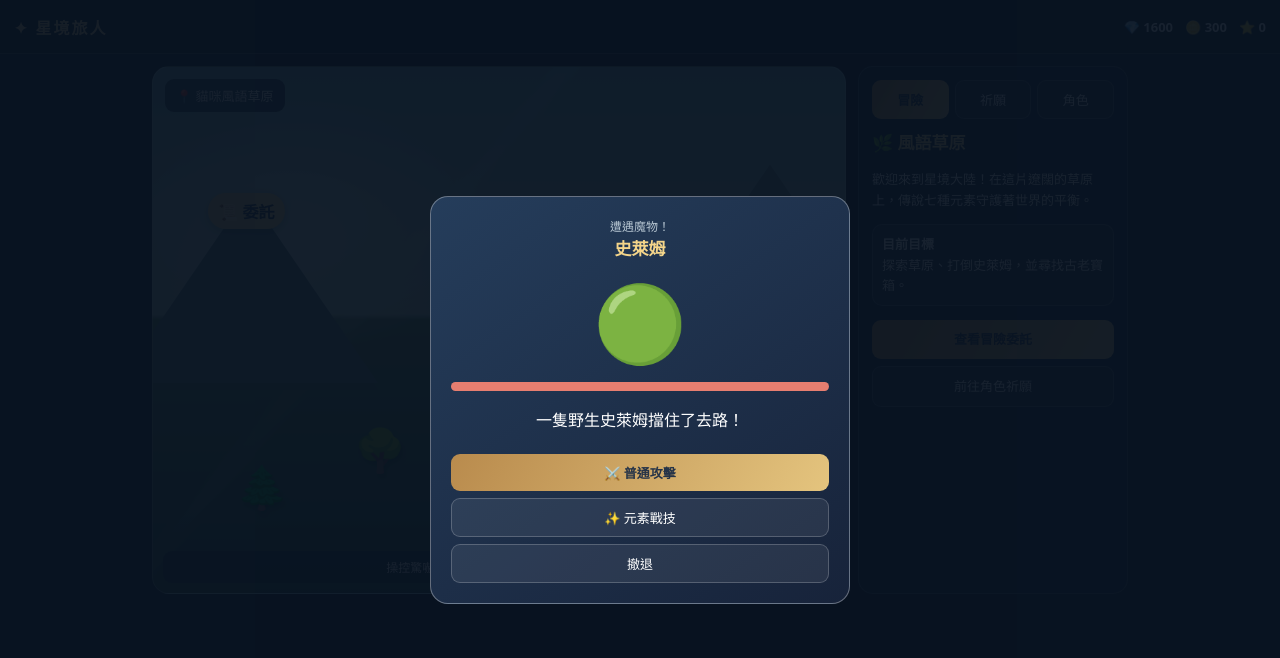
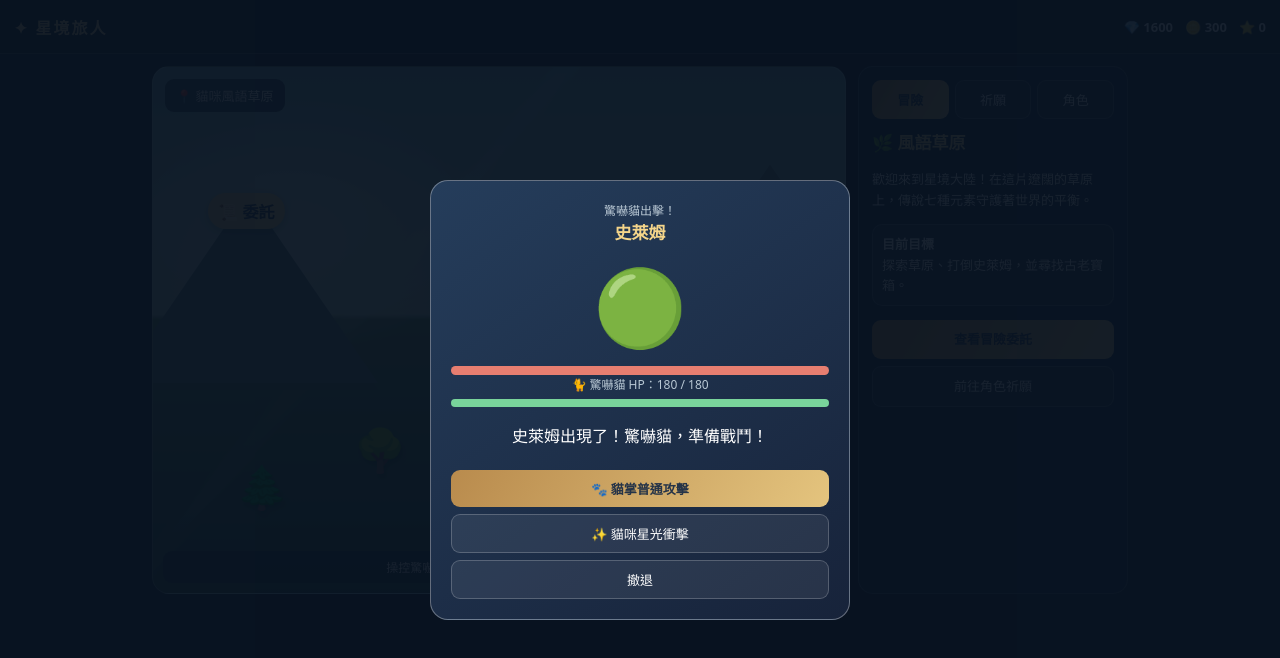
Before and after one commit to yienw35-star/-star-realm-adventure, a plain HTML site: page index.html in a window 1280 px wide. Both pictures are taken after a click on the button "⚔️ 魔物". Drawn offline with Linux system fonts and the light colour scheme.

Commit message:
Add five-star cat hero stats and battle progression

```diff
--- a/index.html
+++ b/index.html
@@ -31,7 +31,7 @@ button{font:inherit;cursor:pointer}.tabrow{display:grid;grid-template-columns:re
 #controls .up{grid-column:2}.down{grid-column:2}.left{grid-column:1;grid-row:2}.right{grid-column:3;grid-row:2}
 #battle{display:none;position:fixed;inset:0;background:#081321eF;z-index:5;align-items:center;justify-content:center;padding:18px}
 #battlebox{max-width:420px;width:100%;background:linear-gradient(145deg,#253d5b,#17233a);border:1px solid #ffffff55;border-radius:18px;padding:20px;text-align:center}
-.enemy{font-size:75px;margin:10px}.bar{height:9px;background:#ffffff25;border-radius:10px;overflow:hidden}.bar i{display:block;height:100%;background:#e77e70;width:100%}
+.enemy{font-size:75px;margin:10px}.bar{height:9px;background:#ffffff25;border-radius:10px;overflow:hidden}.bar i{display:block;height:100%;background:#e77e70;width:100%}.catStats{display:grid;grid-template-columns:repeat(2,1fr);gap:6px;margin:9px 0}.catStat{background:#ffffff12;border:1px solid var(--line);border-radius:8px;padding:7px}.catStat b{color:#ffe3a0}.catHp{height:8px;background:#ffffff25;border-radius:9px;overflow:hidden;margin:6px 0}.catHp i{display:block;height:100%;background:#79d49b;width:100%}
 
 #wishReveal{display:none;position:fixed;inset:0;z-index:8;background:radial-gradient(ellipse at 50% 35%,#66518f 0%,#17233f 48%,#080f20 100%);align-items:center;justify-content:center;padding:18px;overflow:auto}
 #wishReveal.show{display:flex;animation:wishFade .35s ease-out}
@@ -69,10 +69,11 @@ button{font:inherit;cursor:pointer}.tabrow{display:grid;grid-template-columns:re
 </section>
 <aside id="panel"><div class="tabrow"><button class="tab active" data-tab="home">冒險</button><button class="tab" data-tab="gacha">祈願</button><button class="tab" data-tab="bag">角色</button></div><div id="content" class="content"></div></aside></main>
 <div id="wishReveal"><div id="wishBox"><div id="wishTitle">✦ 星願降臨 ✦</div><div id="wishSubtitle">命運的星光正在揭曉……</div><div id="wishBeam"></div><div id="wishCards"></div><button id="wishClose" class="action primary" onclick="closeWishReveal()" style="display:none">收下祈願結果</button><button id="wishSkip" class="action" onclick="revealWishCards()">跳過動畫</button></div></div>
-<div id="battle"><div id="battlebox"><div class="muted">遭遇魔物！</div><h2>史萊姆</h2><div class="enemy">🟢</div><div class="bar"><i id="enemyhp"></i></div><p id="battlemsg">一隻野生史萊姆擋住了去路！</p><button class="action primary" onclick="attack()">⚔️ 普通攻擊</button><button class="action" onclick="skill()">✨ 元素戰技</button><button class="action" onclick="runAway()">撤退</button></div></div>
+<div id="battle"><div id="battlebox"><div class="muted">驚嚇貓出擊！</div><h2>史萊姆</h2><div class="enemy">🟢</div><div class="bar"><i id="enemyhp"></i></div><div class="muted" id="catBattleStats">🐈 驚嚇貓 HP：180 / 180</div><div class="catHp"><i id="catHpBar"></i></div><p id="battlemsg">一隻野生史萊姆擋住了去路！</p><button class="action primary" onclick="attack()">🐾 貓掌普通攻擊</button><button class="action" onclick="skill()">✨ 貓咪星光衝擊</button><button class="action" onclick="runAway()">撤退</button></div></div>
 <script>
 const $=id=>document.getElementById(id);
 let state=JSON.parse(localStorage.getItem('starTraveler')||'null')||{gems:1600,coins:300,primogems:0,owned:['風行者・菲亞'],pity:0,x:50,y:55,chest:false,quest:false};
+state.catLevel=state.catLevel||1;state.catXp=state.catXp||0;
 const characters=[
 {name:'風行者・菲亞',rarity:'★★★★★',element:'風',emoji:'🧝🏻‍♀️',desc:'自由的風之弓手'},
 {name:'焰心・露卡',rarity:'★★★★★',element:'火',emoji:'🔥',desc:'熱情的火焰劍士'},
@@ -82,7 +83,7 @@ const characters=[
 function save(){localStorage.setItem('starTraveler',JSON.stringify(state));$('gems').textContent=state.gems;$('coins').textContent=state.coins;$('primogems').textContent=state.primogems}
 function openPanel(tab){document.querySelectorAll('.tab').forEach(b=>b.classList.toggle('active',b.dataset.tab===tab));let c=$('content');
 if(tab==='gacha')c.innerHTML=`<h2>✦ 星願祈願</h2><div class="card" style="background:linear-gradient(130deg,#514276,#1e4260)"><div style="font-size:12px;color:#f6d58b">期間限定角色祈願</div><div style="font-size:23px;font-weight:900">焰心・露卡</div><div style="font-size:48px">🔥 ⚔️</div><div class="muted">五星火元素角色 · 限定機率提升</div></div><div class="muted">五星基礎機率 0.6% · 四星 5.1% · 90 抽五星保底（原型簡化機制）</div><button class="action primary" onclick="wish(1)">祈願一次 · 160 星石</button><button class="action" onclick="wish(10)">祈願十次 · 1600 星石</button><p class="muted">目前距離保底：${state.pity}/90</p>`;
-else if(tab==='bag')c.innerHTML=`<h2>♡ 角色圖鑑</h2>${state.owned.map(n=>{let a=characters.find(x=>x.name===n);return `<div class="card"><b style="font-size:20px">${a?.emoji||'✨'} ${n}</b><br><span class="muted">${a?.rarity||'★'} · ${a?.element||'冒險'}元素</span><br>${a?.desc||'你的冒險夥伴'}</div>`}).join('')}<div class="muted">角色可在後續版本加入升級、武器與技能系統。</div>`;
+else if(tab==='bag')c.innerHTML=`<h2>♡ 角色圖鑑</h2><div class="card" style="border-color:#f4d58a;background:linear-gradient(135deg,#66533b,#263a55)"><div style="font-size:34px">🐈</div><b>驚嚇貓・星境守護者</b><div class="muted">★★★★★ · 無屬性 · 主角</div><div class="catStats"><div class="catStat">❤️ 生命值<br><b>${catMaxHp()}</b></div><div class="catStat">🐾 攻擊力<br><b>${catAttack()}</b></div><div class="catStat">🛡️ 防禦力<br><b>${catDefense()}</b></div><div class="catStat">⬆️ 等級<br><b>Lv. ${state.catLevel}</b></div></div><div class="muted">經驗值：${state.catXp} / ${state.catLevel*100}</div></div>${state.owned.map(n=>{let a=characters.find(x=>x.name===n);return `<div class="card"><b style="font-size:20px">${a?.emoji||'✨'} ${n}</b><br><span class="muted">${a?.rarity||'★'} · ${a?.element||'冒險'}元素</span><br>${a?.desc||'你的冒險夥伴'}</div>`}).join('')}<div class="muted">角色可在後續版本加入升級、武器與技能系統。</div>`;
 else if(tab==='quest')c.innerHTML=`<h2>📜 冒險委託</h2><div class="card"><b>草原的異動</b><p>擊敗一隻史萊姆，調查附近的魔物活動。</p><span class="muted">獎勵：原石 × 40、摩拉 × 100</span></div><button class="action primary" onclick="startBattle()">前往討伐</button>`;
 else if(tab==='chest')c.innerHTML=`<h2>🎁 古老寶箱</h2><div class="card" style="text-align:center;font-size:48px">🧰</div><p>${state.chest?'這個寶箱已經被打開了。':'草叢後藏著一個古老的寶箱。'}</p><button class="action primary" onclick="openChest()" ${state.chest?'disabled':''}>開啟寶箱</button>`;
 else c.innerHTML=`<h2>🌿 風語草原</h2><p>歡迎來到星境大陸！在這片遼闊的草原上，傳說七種元素守護著世界的平衡。</p><div class="card"><b>目前目標</b><br>探索草原、打倒史萊姆，並尋找古老寶箱。</div><button class="action primary" onclick="openPanel('quest')">查看冒險委託</button><button class="action" onclick="openPanel('gacha')">前往角色祈願</button>`;
@@ -91,11 +92,13 @@ let pendingWishResults=[];
 function wish(n){let cost=n*160;if(state.gems<cost){alert('星石不足！先完成委託或開寶箱吧。');return}state.gems-=cost;let got=[];for(let i=0;i<n;i++){state.pity++;let r=Math.random(),ch;if(state.pity>=90||r<.006){ch=characters[1];state.pity=0}else if(r<.057)ch=characters[2+Math.floor(Math.random()*3)];else ch={name:'見習冒險者',emoji:'🧑🏻‍🎓',rarity:'★★★',element:'無',desc:'旅途中的新夥伴'};if(!state.owned.includes(ch.name))state.owned.push(ch.name);got.push(ch)}save();pendingWishResults=got;$('wishCards').innerHTML='';$('wishTitle').textContent='✦ 星願降臨 ✦';$('wishSubtitle').textContent='命運的星光正在揭曉……';$('wishClose').style.display='none';$('wishSkip').style.display='block';$('wishReveal').classList.add('show');$('wishReveal').classList.remove('ready');setTimeout(()=>{$('wishReveal').classList.add('ready');$('wishSubtitle').textContent='光芒落下，看看你遇見了誰！';setTimeout(revealWishCards,750)},250)}
 function revealWishCards(){if(!pendingWishResults.length)return;$('wishCards').innerHTML=pendingWishResults.map((ch,i)=>{let tier=ch.rarity==='★★★★★'?'r5':ch.rarity==='★★★★'?'r4':'r3';return `<div class="wishCard ${tier}" style="--delay:${i*90}ms"><div class="muted">${ch.element}元素</div><div class="wishEmoji">${ch.emoji}</div><div class="wishName">${ch.name}</div><div class="wishStars">${ch.rarity}</div></div>`}).join('');$('wishTitle').textContent=pendingWishResults.some(x=>x.rarity==='★★★★★')?'★ 五星角色降臨！ ★':'✦ 祈願結果 ✦';$('wishSubtitle').textContent='新的相遇，已加入你的旅程。';$('wishSkip').style.display='none';$('wishClose').style.display='block';pendingWishResults=[]}
 function closeWishReveal(){$('wishReveal').classList.remove('show');openPanel('gacha')}
-let hp=100;
-function startBattle(){hp=100;$('enemyhp').style.width='100%';$('battlemsg').textContent='一隻野生史萊姆擋住了去路！';$('battle').style.display='flex'}
-function attack(){hp-=22;afterHit('普通攻擊造成 22 點傷害！')}
-function skill(){hp-=42;afterHit('元素戰技造成 42 點風元素傷害！')}
-function afterHit(msg){if(hp<=0){$('enemyhp').style.width='0%';$('battlemsg').textContent='勝利！獲得 100 摩拉與 20 原石。';state.coins+=100;state.primogems+=20;save();setTimeout(()=>{$('battle').style.display='none';if(!state.quest){state.quest=true;state.primogems+=40;save();alert('委託完成！額外獲得 40 原石！')}},1000)}else{$('enemyhp').style.width=hp+'%';$('battlemsg').textContent=msg+' 史萊姆剩餘 '+hp+' HP。'}}
+const catMaxHp=()=>180+(state.catLevel-1)*22;const catAttack=()=>32+(state.catLevel-1)*5;const catDefense=()=>18+(state.catLevel-1)*3;
+let hp=150,catHp=catMaxHp(),enemyMaxHp=150,skillReady=true;
+function updateBattleBars(){$('enemyhp').style.width=Math.max(0,hp/enemyMaxHp*100)+'%';$('catHpBar').style.width=Math.max(0,catHp/catMaxHp()*100)+'%';$('catBattleStats').textContent=`🐈 驚嚇貓 HP：${Math.max(0,catHp)} / ${catMaxHp()}`}
+function startBattle(){hp=enemyMaxHp;catHp=catMaxHp();skillReady=true;updateBattleBars();$('battlemsg').textContent='史萊姆出現了！驚嚇貓，準備戰鬥！';$('battle').style.display='flex'}
+function attack(){if(hp<=0||catHp<=0)return;let dmg=catAttack();hp-=dmg;afterHit(`貓掌攻擊造成 ${dmg} 點傷害！`)}
+function skill(){if(hp<=0||catHp<=0)return;if(!skillReady){$('battlemsg').textContent='星光衝擊還在蓄力，這回合先用貓掌攻擊吧！';return}let dmg=Math.round(catAttack()*1.8);hp-=dmg;skillReady=false;afterHit(`✨ 貓咪星光衝擊造成 ${dmg} 點傷害！`)}
+function afterHit(msg){if(hp<=0){hp=0;updateBattleBars();$('battlemsg').textContent='勝利！驚嚇貓獲得 100 摩拉、20 原石與 35 經驗值！';state.coins+=100;state.primogems+=20;state.catXp+=35;if(state.catXp>=state.catLevel*100){state.catXp-=state.catLevel*100;state.catLevel++;alert('驚嚇貓升級了！目前等級 Lv.'+state.catLevel+'！生命、攻擊與防禦都提升了！')}save();setTimeout(()=>{$('battle').style.display='none';if(!state.quest){state.quest=true;state.primogems+=40;save();alert('委託完成！額外獲得 40 原石！')}},1300)}else{let retaliation=Math.max(3,16-catDefense()*.35);catHp=Math.max(0,catHp-Math.round(retaliation));skillReady=true;updateBattleBars();if(catHp<=0){$('battlemsg').textContent='驚嚇貓累倒了！先撤退休息，再來挑戰吧。'}else{$('battlemsg').textContent=msg+` 史萊姆剩餘 ${hp} HP。史萊姆反擊，驚嚇貓受到 ${Math.round(retaliation)} 點傷害。`}}}
 function runAway(){$('battle').style.display='none'}
 function openChest(){if(state.chest)return;state.chest=true;state.gems+=320;state.primogems+=20;save();openPanel('chest')}
 function move(dx,dy){state.x=Math.max(5,Math.min(95,state.x+dx));state.y=Math.max(12,Math.min(88,state.y+dy));$('hero').style.left=state.x+'%';$('hero').style.top=state.y+'%';if(state.x>80&&state.y<35)$('loc').textContent='📍 風語村';else if(state.y<25)$('loc').textContent='📍 蒼翠山徑';else $('loc').textContent='📍 風語草原';}
```
